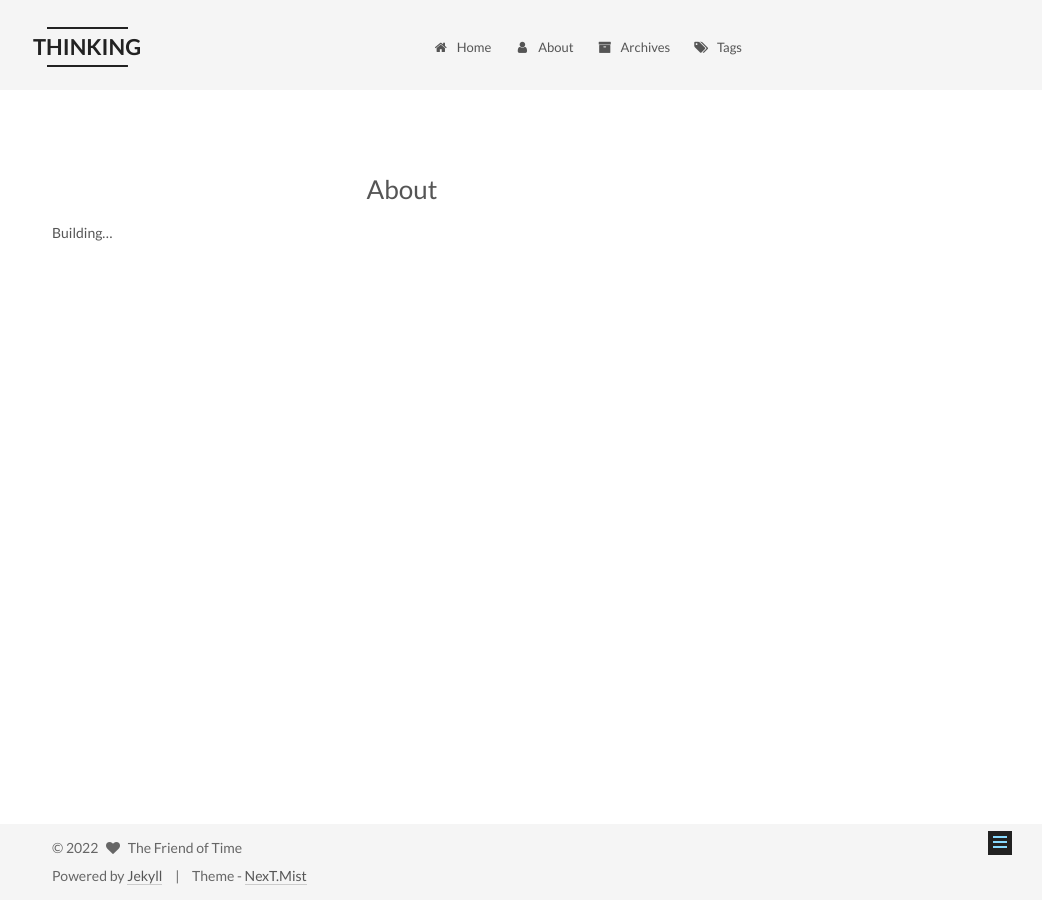
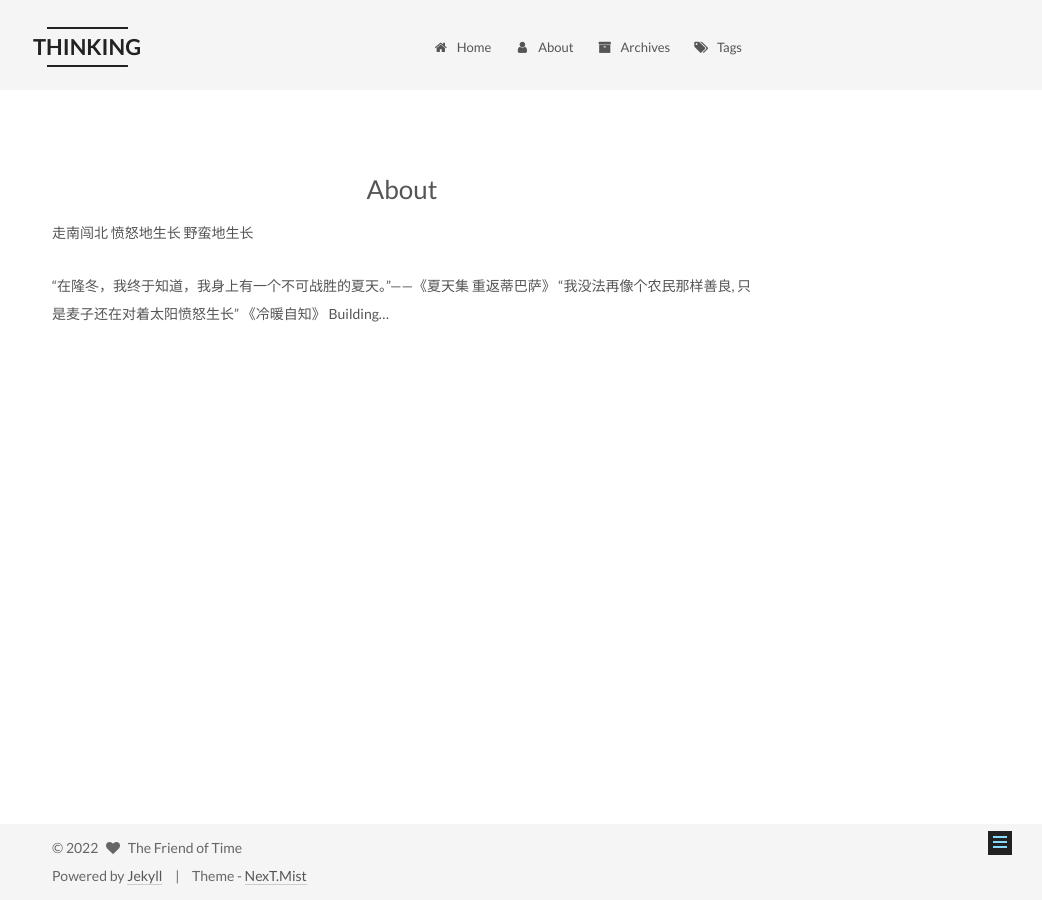
Before and after one commit to youngvoice/youngvoice.github.io.jekyll, a Jekyll site: the page built from about/index.md, in a window 1280 px wide. Shown: the whole page, without its empty margins (238-1280 px from the left). Built offline with Jekyll 4.4.1, drawn with Linux system fonts in a browser that asks for light colours.

Commit message:
How to access two nets in the same time
* How to access two nets in the same time
* update about

```diff
--- a/about/index.md
+++ b/about/index.md
@@ -2,5 +2,10 @@
 layout: page
 type: about
 ---
+走南闯北
+愤怒地生长
+野蛮地生长
 
+"在隆冬，我终于知道，我身上有一个不可战胜的夏天。"——《夏天集 重返蒂巴萨》
+"我没法再像个农民那样善良, 只是麦子还在对着太阳愤怒生长" 《冷暖自知》
 Building...
```
Also changed, not shown: _posts/2022-07-11-route_table.md (added, +31 -0 lines).
